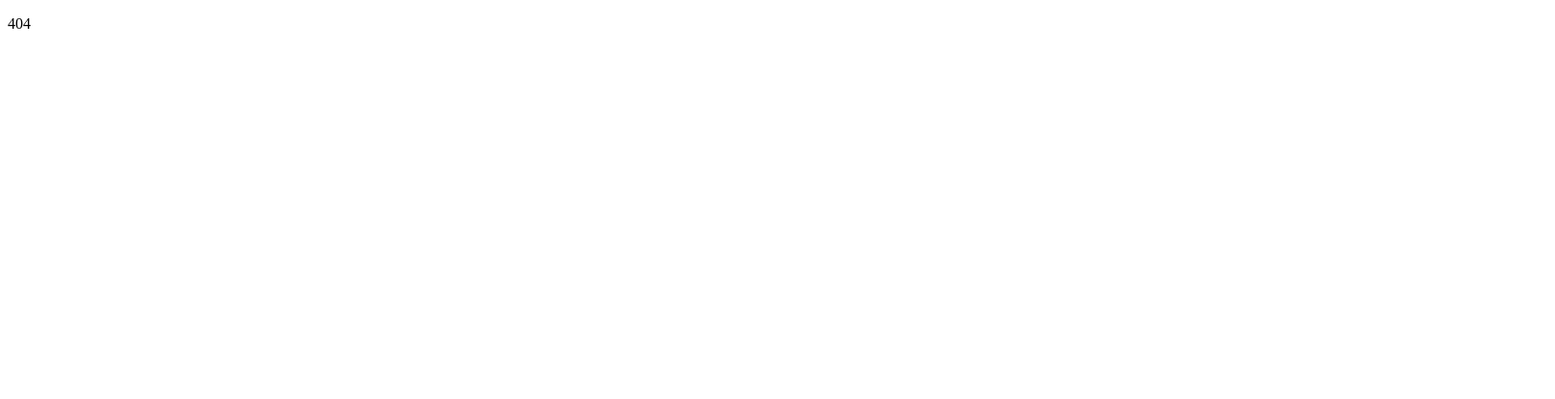
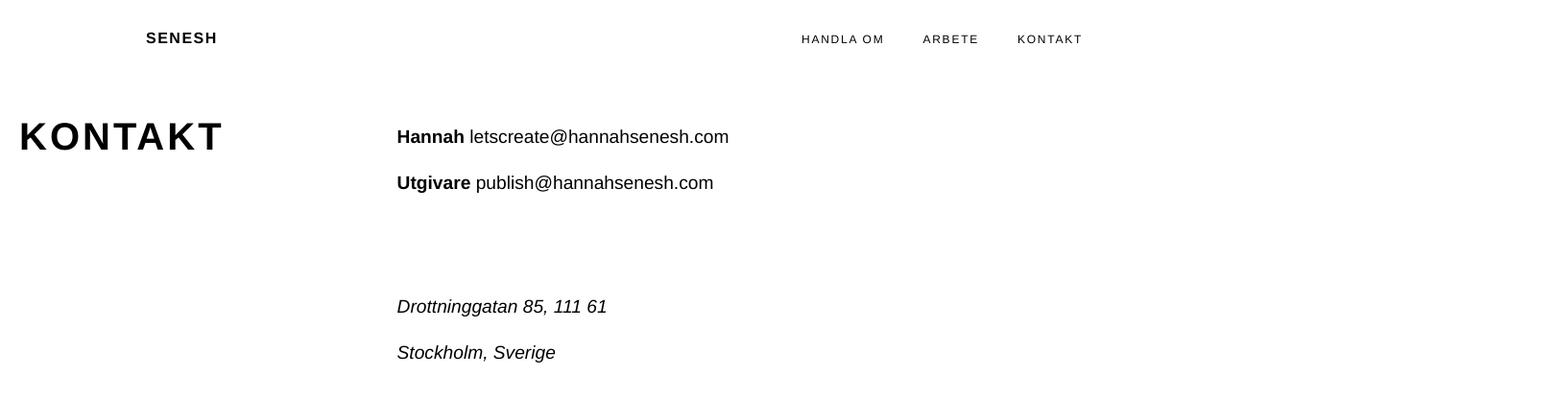
Before and after one commit to xdebbie/portfolio-hannah-senesh, a Gatsby site: page /contact in a window 1280 px wide. Before the commit this address had no page. Shown: the whole page at 96% size, 1620 px wide, since content can reach past the window. Built offline with nearby package versions, Linux system fonts and the light colour scheme; Gatsby itself is replaced by a stand-in of ours.

Commit message:
Add contact page

```diff
--- a/gatsby-config.js
+++ b/gatsby-config.js
@@ -37,6 +37,13 @@ module.exports = {
     },
     `gatsby-transformer-sharp`,
     `gatsby-plugin-sharp`,
+    {
+      resolve: `@ccalamos/gatsby-source-googlemaps-static`,
+      options: {
+        key: `AIzaSyDQNs-42abkWnIejk89TSDDdZ6D8D_mEcg`,
+        center: `Stockholm, Sweden`,
+      },
+    },
     // this (optional) plugin enables Progressive Web App + Offline functionality
     // To learn more, visit: https://gatsby.dev/offline
     // `gatsby-plugin-offline`,
--- a/package.json
+++ b/package.json
@@ -5,6 +5,7 @@
   "version": "0.1.0",
   "author": "xdebbie <deh@live.in>",
   "dependencies": {
+    "@ccalamos/gatsby-source-googlemaps-static": "^1.3.1",
     "gatsby": "^2.23.12",
     "gatsby-image": "^2.4.13",
     "gatsby-plugin-manifest": "^2.4.14",
--- /dev/null
+++ b/src/components/contactContent.js
@@ -0,0 +1,25 @@
+import React from "react"
+
+const Contact = () => {
+  return (
+    <div className="contact">
+      <div className="container">
+        <h2>Kontakt</h2>
+        <div className="info">
+          <p>
+            Hannah <span>letscreate@hannahsenesh.com</span>
+          </p>
+          <p>
+            Utgivare <span>publish@hannahsenesh.com</span>
+          </p>
+          <div className="address">
+            <p>Drottninggatan 85, 111 61</p>
+            <p>Stockholm, Sverige</p>
+          </div>
+        </div>
+      </div>
+    </div>
+  )
+}
+
+export default Contact
--- a/src/components/footer.js
+++ b/src/components/footer.js
@@ -10,8 +10,8 @@ import twitter from "../images/twitter.svg"
 import instagram from "../images/instagram.svg"
 
 const featured = [
-    { name: "Vogue", image: vogue},
-    { name: "CreativeBoom", image: creativeBoom},
+  { name: "Vogue", image: vogue },
+  { name: "CreativeBoom", image: creativeBoom },
   { name: "WGSN", image: wgsn },
 ]
 
@@ -40,7 +40,7 @@ const Footer = () => {
               <img src={instagram} alt="Instagram" />
             </a>
           </div>
-                    <span>letscreate@hannahsemesh.com</span>
+          <span>letscreate@hannahsenesh.com</span>
         </div>
       </div>
     </footer>
--- a/src/hooks/useGallery.js
+++ b/src/hooks/useGallery.js
@@ -18,7 +18,7 @@ const useGallery = () => {
 
   return data.allFile.nodes.map(node => ({
     ...node.childImageSharp,
-    id: node.id,
+      id: node.id,
   }))
 }
 
--- /dev/null
+++ b/src/pages/contact.js
@@ -0,0 +1,15 @@
+import React from "react"
+import "../styles/styles.scss"
+
+// Import components
+import Header from "../components/header"
+import Contact from "../components/contactContent"
+
+const ContactPage = () => (
+  <div>
+    <Header />
+    <Contact />
+  </div>
+)
+
+export default ContactPage
--- a/src/styles/styles.scss
+++ b/src/styles/styles.scss
@@ -1,14 +1,5 @@
-$font: "Helvetica Neue",
--apple-system,
-BlinkMacSystemFont,
-'Segoe UI',
-Roboto,
-Oxygen,
-Ubuntu,
-Cantarell,
-'Open Sans',
-'Helvetica Neue',
-sans-serif;
+$font: "Helvetica Neue", -apple-system, BlinkMacSystemFont, "Segoe UI", Roboto,
+  Oxygen, Ubuntu, Cantarell, "Open Sans", "Helvetica Neue", sans-serif;
 
 // Colours
 $white: #fff;
@@ -29,17 +20,17 @@ body {
   min-width: 1640px;
   margin: 0 auto;
 
-    @media(max-width: 1440px) {
+  @media (max-width: 1440px) {
     width: 1280px;
     min-width: 1280px;
   }
 
-    @media(max-width: 1280px) {
+  @media (max-width: 1280px) {
     width: 976px;
     min-width: 976px;
   }
 
-    @media(max-width: 976px) {
+  @media (max-width: 976px) {
     width: 768px;
     min-width: 768px;
   }
@@ -159,7 +150,7 @@ header {
 
   .scroll {
     font-weight: bolder;
-        font-size: .875em;
+    font-size: 0.875em;
     letter-spacing: 1.5px;
     color: $black;
     text-transform: uppercase;
@@ -459,7 +450,6 @@ footer {
 // Work page
 .gallery {
   margin: 5em 20px 0 20px;
-
   display: grid;
   grid-template-columns: repeat(4, 1fr);
   grid-auto-rows: 16vw;
@@ -535,3 +525,45 @@ footer {
     grid-row: span 2;
   }
 }
+
+// Contact page
+.contact {
+  .container {
+    width: 1620px;
+    margin: 0;
+    display: flex;
+
+    h2 {
+      font-size: 2.5em;
+      text-transform: uppercase;
+      letter-spacing: 3px;
+      font-weight: bolder;
+      color: $black;
+      margin: 120px 0 0 20px;
+    }
+
+    .info {
+      flex-direction: column;
+      margin: 110px 0 0 180px;
+
+      p {
+        font-weight: 700;
+        font-size: 1.2em;
+        line-height: 1.5em;
+
+        span {
+          font-weight: 300;
+        }
+      }
+
+      .address {
+        margin-top: 100px;
+
+        p {
+          font-weight: 300;
+          font-style: italic;
+        }
+      }
+    }
+  }
+}
```
Also changed, not shown: src/components/aboutContent.js (+11 -7 lines), src/components/map.js (added, +7 -0 lines), src/components/workseries.js (+21 -1 lines), src/hooks/imageDescriptions.json (added, +18 -0 lines), src/pages/index.js (line endings or trailing spaces), 1 other file. Lines whose indentation alone changed are shown as unchanged.
